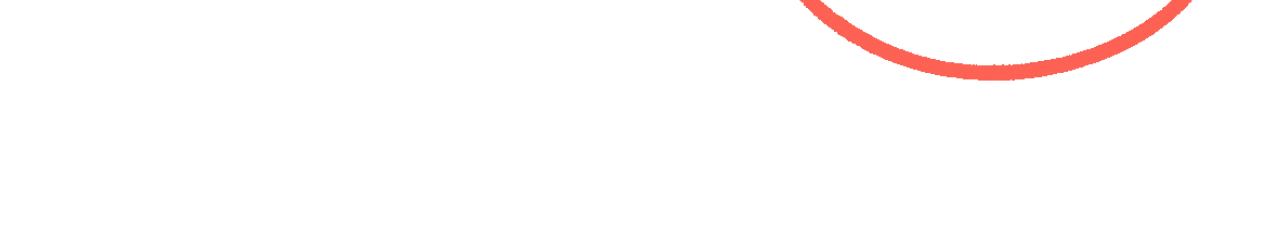
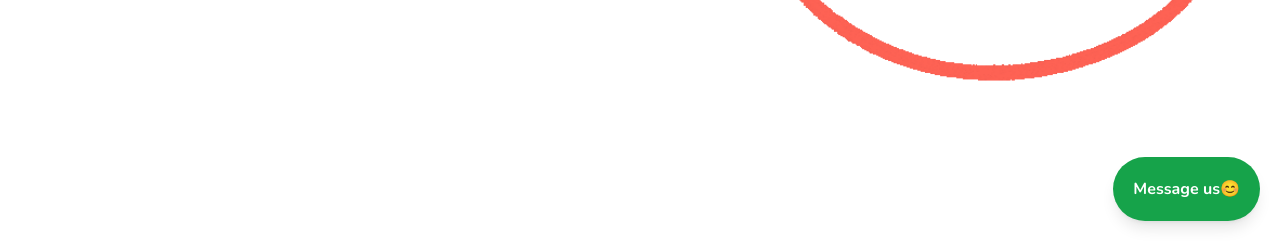
Before and after one commit to arsalanahmad123/kidsCoding, a plain HTML site: page index.html in a window 1280 px wide. Shown: the part 559-800 px from the top of the page. Drawn offline with nearby package versions, Linux system fonts and the light colour scheme.

Commit message:
Added Whatsapp button

```diff
--- a/index.html
+++ b/index.html
@@ -769,8 +769,9 @@
         </div>
     </footer>
 
-
-
+    <a href="https://wa.me?text=Hello%20KidsCoding!" target="_blank"
+        class="fixed bottom-5 right-5 shadow-lg bg-green-600 text-white lg:p-5 rounded-full lg:font-bold font-semibold p-2">Message
+        us😊</a>
 
 
 
```
Also changed, not shown: dist/output.css.
